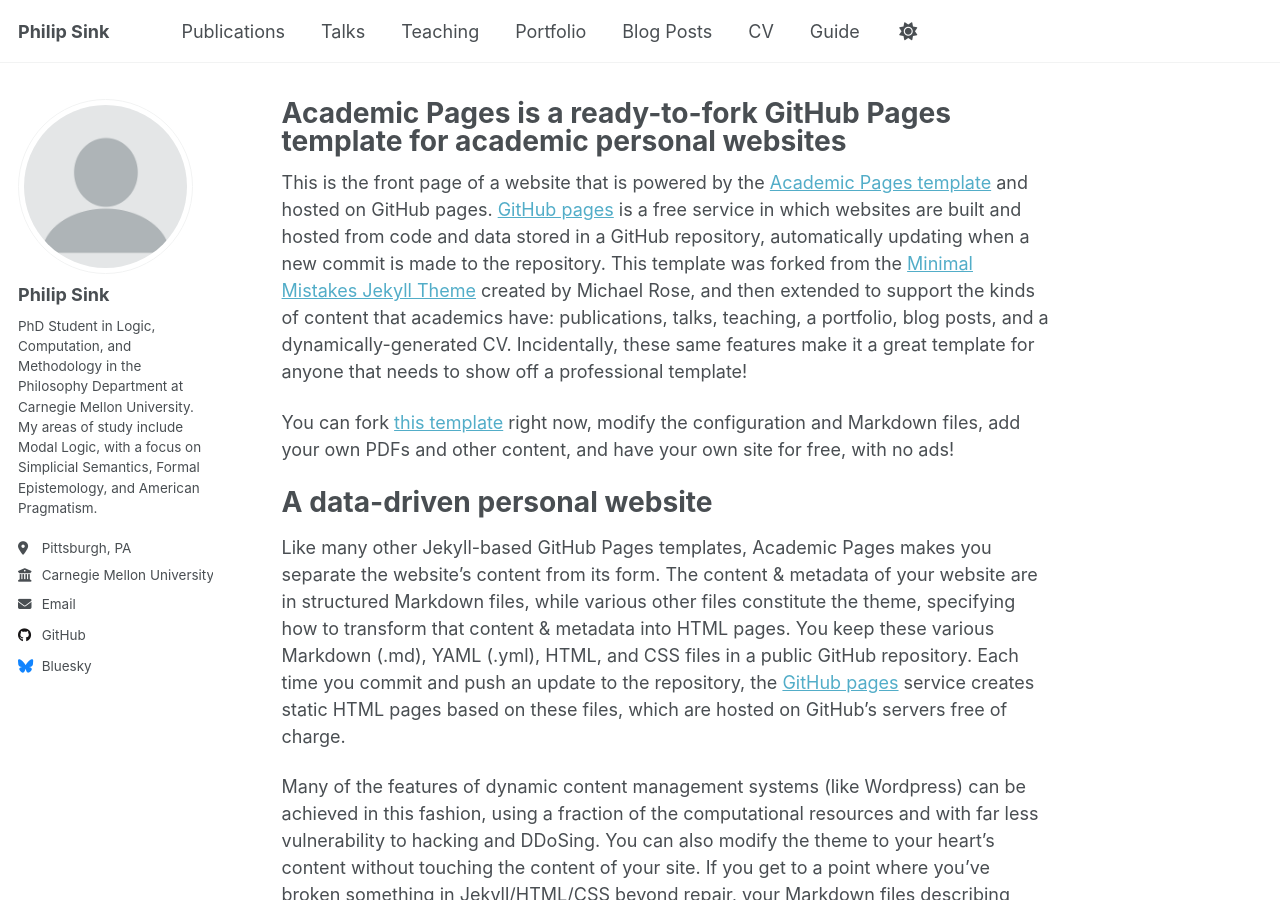
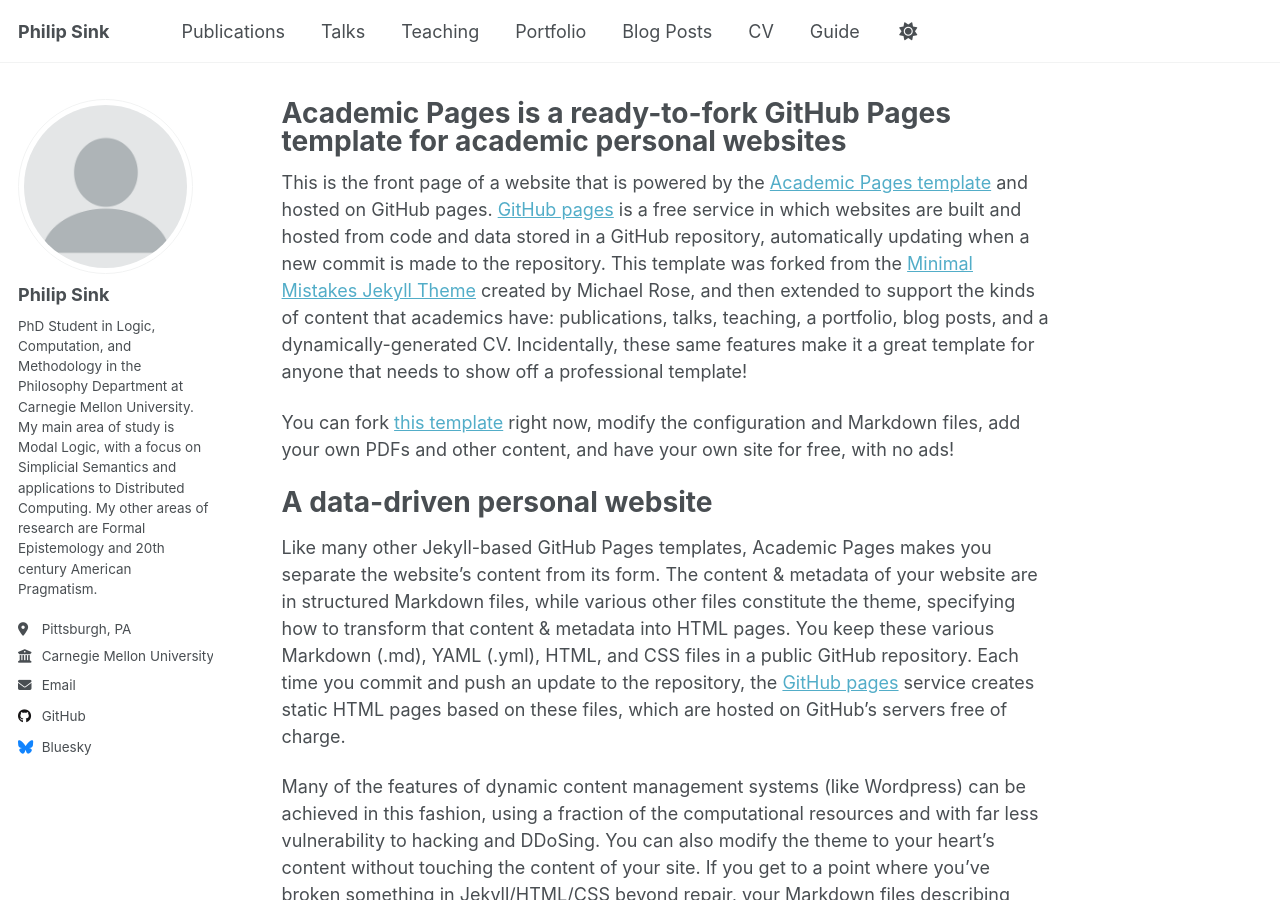
Before and after one commit to Philip-Sink/Philip-Sink.github.io, a Jekyll site: the page built from _pages/about.md, in a window 1280 px wide and 900 px high. Built offline with Jekyll 4.4.1, drawn with Linux system fonts in a browser that asks for light colours; a script that is not in the unit is left out.

Commit message:
Update _config.yml

```diff
--- a/_config.yml
+++ b/_config.yml
@@ -25,7 +25,7 @@ author:
   avatar           : "profile.png"
   name             : "Philip Sink"
   pronouns         : # example: "he/him"
-  bio              : "PhD Student in Logic, Computation, and Methodology in the Philosophy Department at Carnegie Mellon University. My areas of study include Modal Logic, with a focus on Simplicial Semantics, Formal Epistemology, and American Pragmatism."
+  bio              : "PhD Student in Logic, Computation, and Methodology in the Philosophy Department at Carnegie Mellon University. My main area of study is Modal Logic, with a focus on Simplicial Semantics and applications to Distributed Computing. My other areas of research are Formal Epistemology and 20th century American Pragmatism."
   location         : "Pittsburgh, PA"
   employer         : "Carnegie Mellon University"
   uri              : # URL
```
